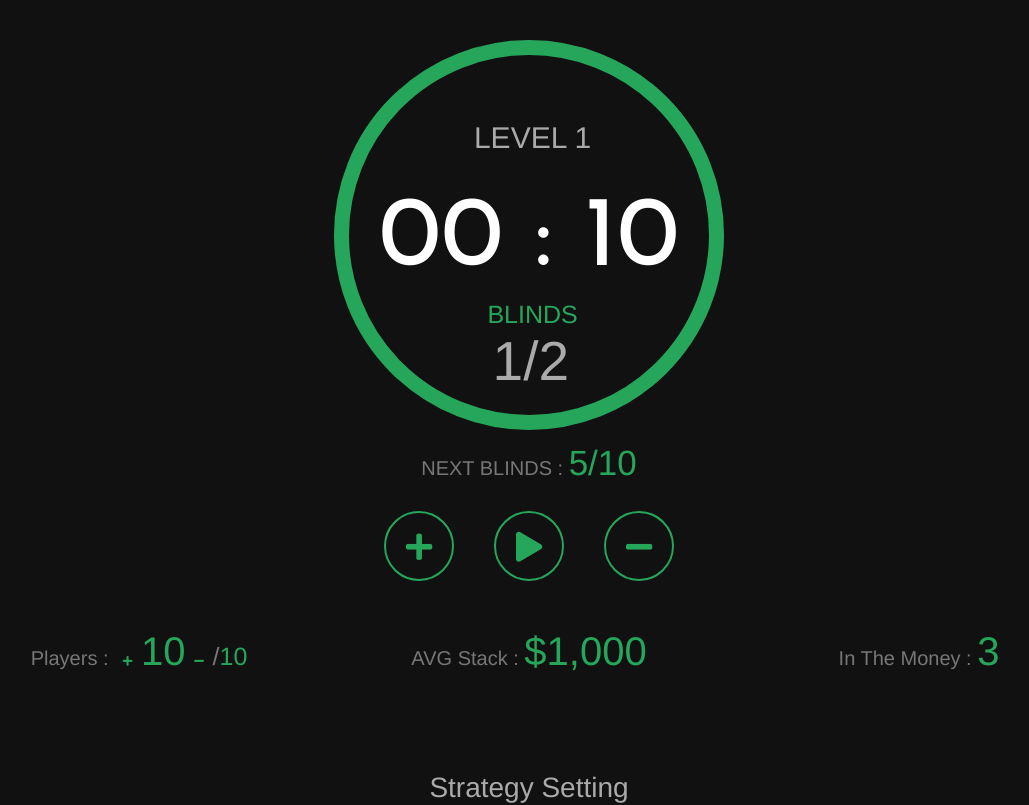
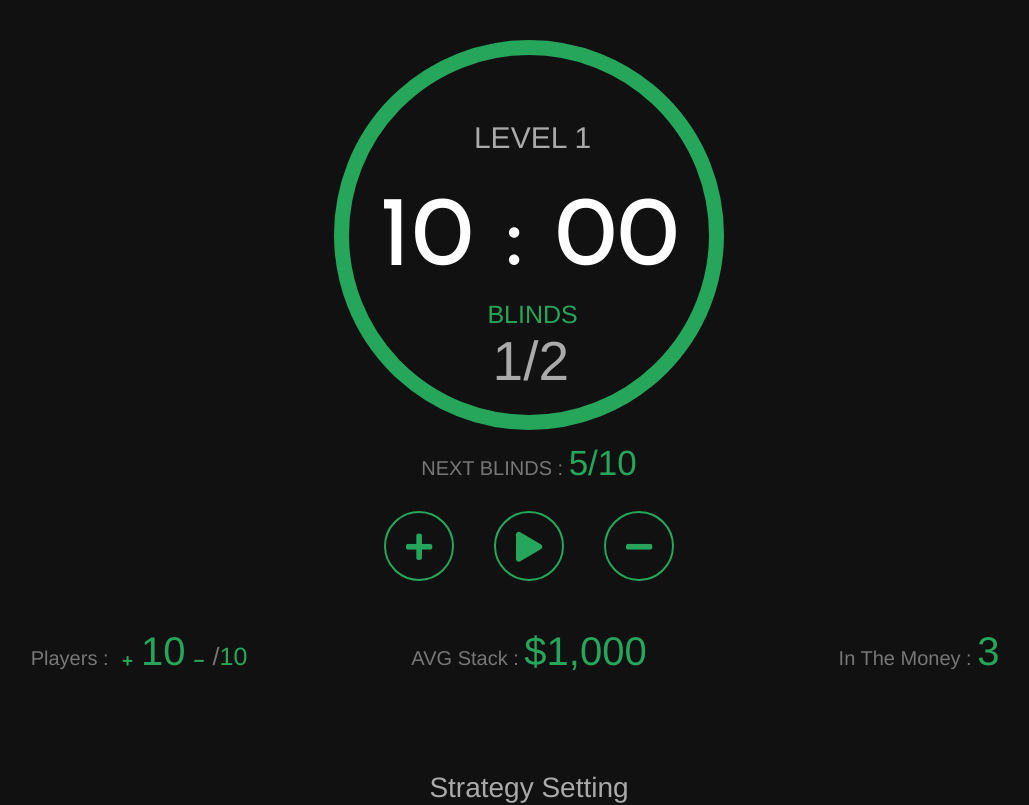
Before and after one commit to okuxxbos20/sick-poker-timer, a Vue app: page / in a window 1280 px wide. Shown: the top 805 px of the page, without its empty margins (111-1140 px from the left). Built offline with nearby package versions, Linux system fonts and the light colour scheme; a web font is replaced by a local one.

Commit message:
change default time @Level 1

```diff
--- a/src/main.js
+++ b/src/main.js
@@ -15,7 +15,7 @@ const store = new Vuex.Store({
   state: {
     status: false,
     strategy: [
-      [1, 2, 0, 10],
+      [1, 2, 0, 600],
       [5, 10, 0, 600],
       [10, 20, 0, 600],
       [20, 40, 0, 600],
```
